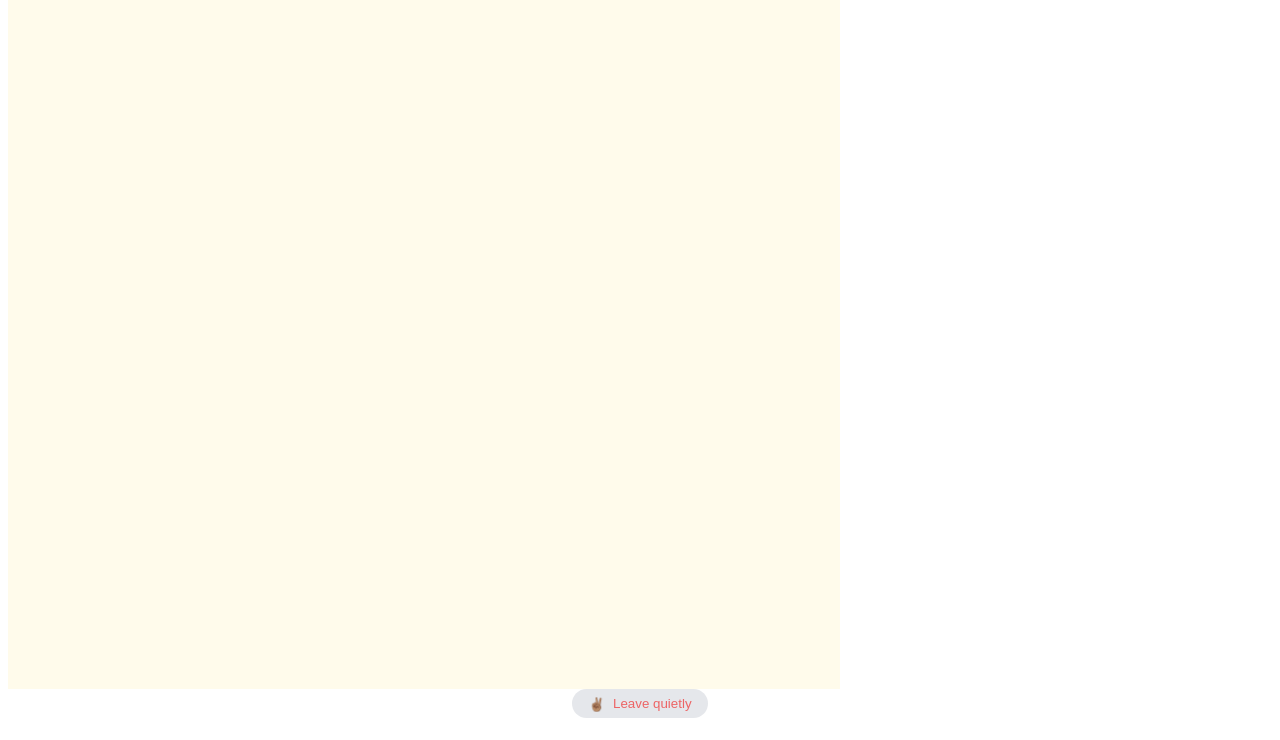
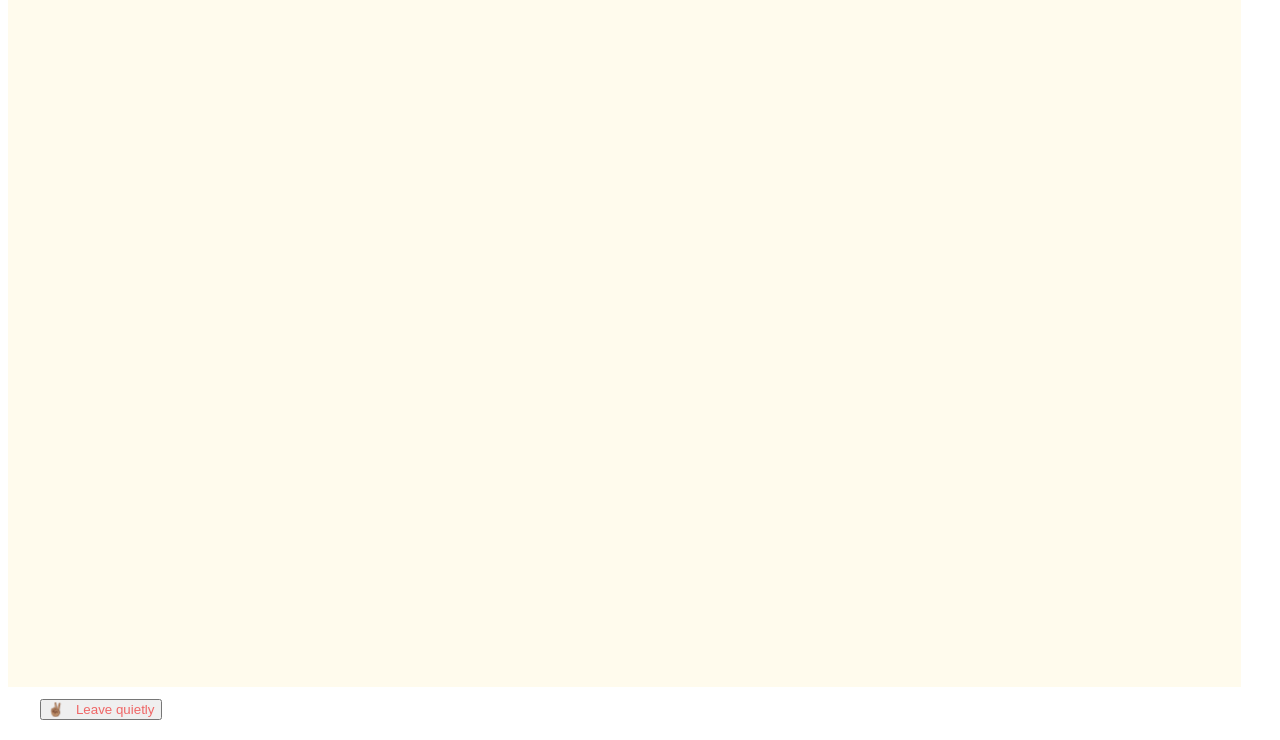
Before and after one commit to EnzoAlexsander/clone-club-house, a plain HTML site: page index.html in a window 1280 px wide. Shown: the part 76-816 px from the top of the page. Drawn offline with Linux system fonts and the light colour scheme.

Commit message:
[UPDATE] Aplicando modificações

```diff
--- a/assets/style/style.css
+++ b/assets/style/style.css
@@ -8,15 +8,14 @@ body {
 }
 
 .container {
-    width: 100vh;
-    height: 100vh;
-    opacity: 1;
-    background-color: rgba(255, 251, 235, 1);
+    width: 95%;
+    height: 95%;
+    background-color: rgba(255, 251, 235, 0.9);
     padding: 1rem;
 }
 
 .bg-header {
-    width: 100%;
+    width: 95%;
     display: flex;
     justify-content: space-between;
 }
@@ -29,7 +28,7 @@ body {
 .svg {
     width: 1.35rem;
     height: 1.35rem;
-    margin-right: 4px;
+    margin-right: 0.25rem;
 }
 
 .menu-dir {
@@ -49,11 +48,15 @@ body {
 }
 
 footer {
+    width: 95%;
     margin: auto;
-    height: 3rem;
+    padding: 0.75rem;
+    display: flex;
+    align-items: center;
+    justify-content: space-between;
 }
 
-.botao-footer {
+.footer-esq {
     border-radius: 9999px;
     border-style: none;
     background-color: rgba(229, 231, 235, 1);
@@ -72,3 +75,10 @@ footer {
     color: rgba(239, 68, 68, 0.8);
     margin-left: 0.5rem;
 }
+
+.more {
+    padding: 0.5rem;
+    border-radius: 9999px;
+    border-style: none;
+    background-color: rgb(229, 231, 235);
+}
```
